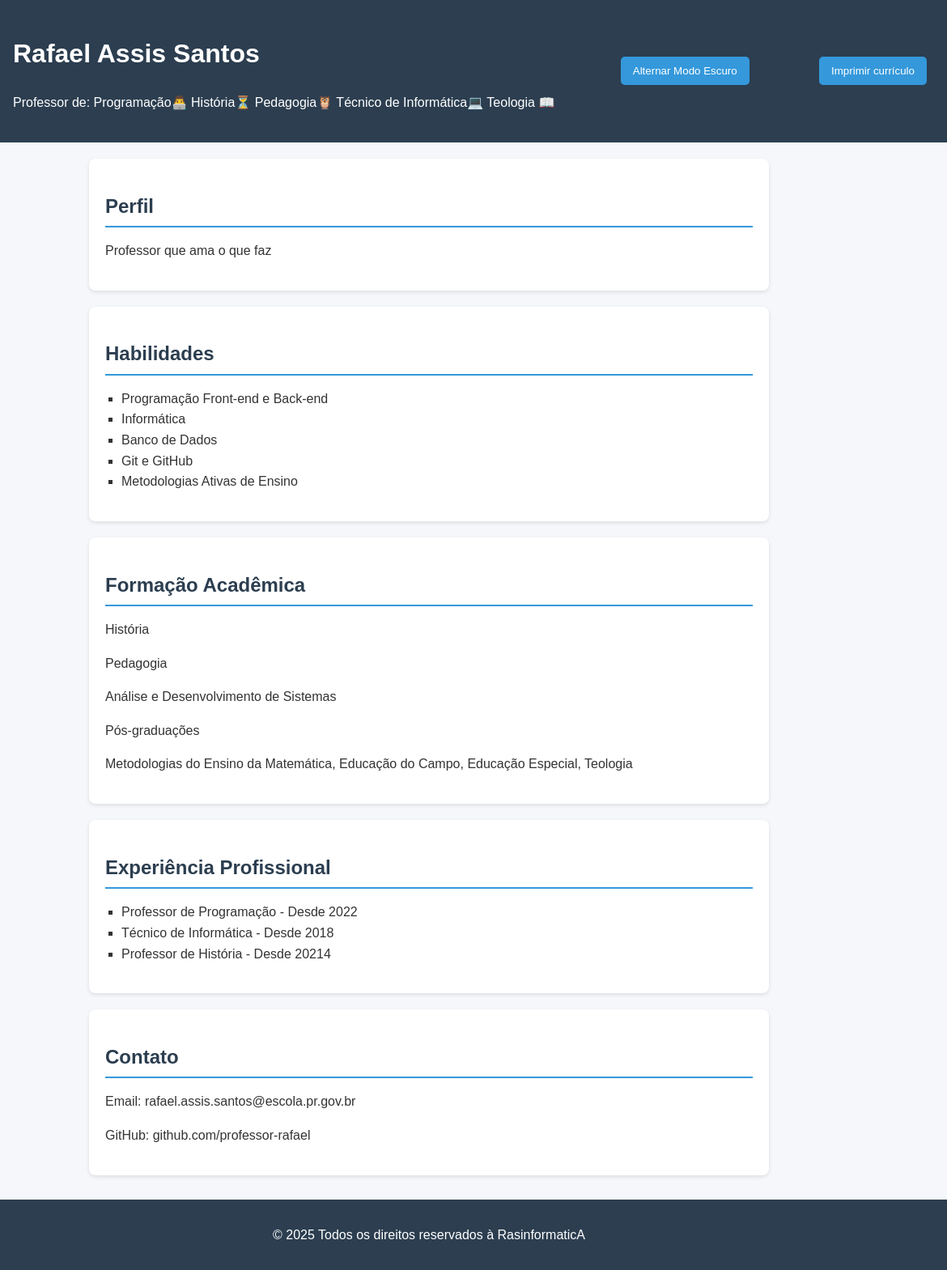
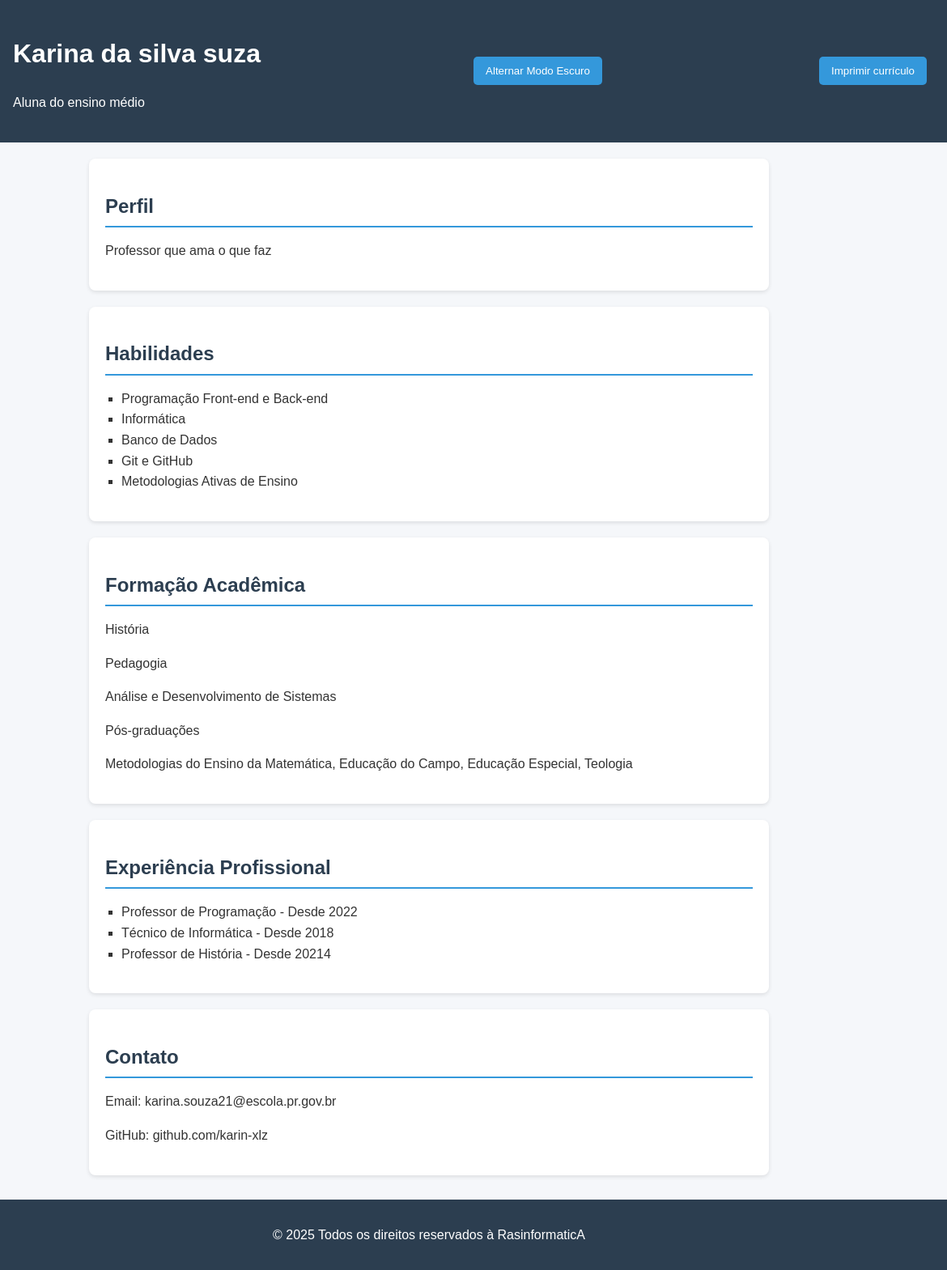
Before and after one commit to karin-xlz/meu-curriculo, a plain HTML site: page index.html in a window 1280 px wide. Shown: the full height of the page at 81% size, 110-1280 px from the left. Drawn offline with Linux system fonts and the light colour scheme.

Commit message:
Update index.html

```diff
--- a/index.html
+++ b/index.html
@@ -25,9 +25,9 @@
  alt="Foto de perfil" class="profile-img">
     <div class="header-text">
        <!-- Cabeçalho da página -->
-      <h1>Rafael Assis Santos</h1>
+      <h1>Karina da silva suza</h1>
         <!-- Título principal (nome) -->
-      <p>Professor de: Programação👨‍💻 História⏳ Pedagogia🦉 Técnico de Informática💻 Teologia 📖</p>
+      <p>Aluna do ensino médio</p>
        <!-- Subtítulo (cargo) -->
     </div>
   </div>
@@ -84,8 +84,8 @@
   <section class="contato">
     <!-- Seção de contato -->
     <h2>Contato</h2>
-    <p>Email: rafael.assis.santos@escola.pr.gov.br</p>
-    <p>GitHub: github.com/professor-rafael</p>
+    <p>Email: karina.souza21@escola.pr.gov.br</p>
+    <p>GitHub: github.com/karin-xlz</p>
   </section>
 
   <footer>
```
